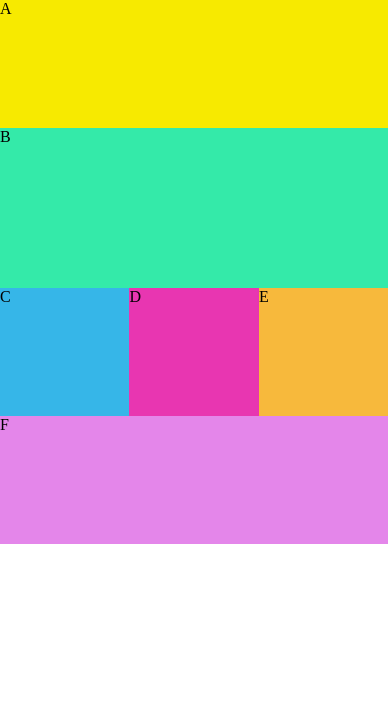
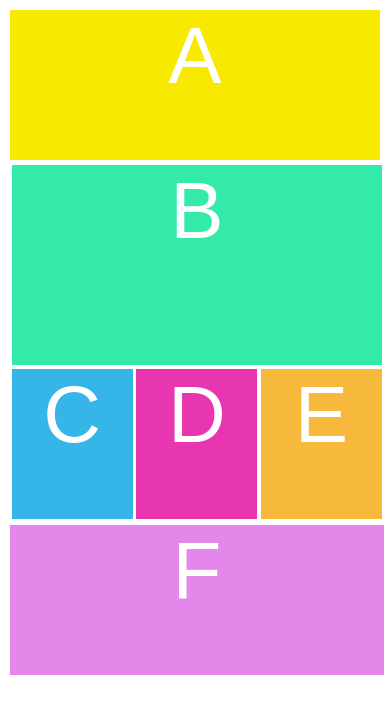
Before and after one commit to CruzMayra/sprint3-de-desktop-a-mobile-2, a plain HTML site: page index.html in a window 390 px wide. Drawn offline with Linux system fonts and the light colour scheme.

Commit message:
Distribución de archivos CSS para grid, desktop y mobile

```diff
--- /dev/null
+++ b/css/grid.css
@@ -0,0 +1,69 @@
+* {
+  box-sizing: border-box;
+}
+
+.container {
+  width: 100%;
+  max-width: 1200px;
+  margin: 0 auto;
+}
+
+.row:before, .row:after {
+  content: " ";
+  display: table;
+  clear: both;
+}
+
+[class*="col-"]{
+  float: left;
+  min-height: 150px;
+  margin: 0.5%;
+}
+
+.col-12 {
+  width: calc(100% - 1%);
+}
+
+.col-11 {
+  width: calc(91.66666666666666% - 1%);
+}
+
+.col-10 {
+  width: calc(83.33333333333334% - 1%);
+}
+
+.col-9 {
+  width: calc(75% - 1%);
+}
+
+.col-8 {
+  width: calc(66.66666666666666% - 1%);
+}
+
+.col-7 {
+  width: calc(58.333333333333336% - 1%);
+}
+
+.col-6 {
+  width: calc(50% - 1%);
+}
+
+.col-5 {
+  width: calc(41.66666666666667% - 1%);
+}
+
+.col-4 {
+  width: calc(33.33333333333333% - 1%);
+}
+
+.col-3 {
+  width: calc(25% - 1%);
+}
+
+.col-2 {
+  width: calc(16.666666666666664% - 1%);
+}
+
+.col-1 {
+  width: calc(8.333333333333332% - 1%);
+}
--- a/css/main.css
+++ b/css/main.css
@@ -1,59 +1,36 @@
-* {
-  box-sizing: border-box;
-  margin: 0;
-  padding: 0;
+[class*="col-"]{
+  color: white;
+  font-family: sans-serif;
+  font-size: 5em;
+  text-align: center;
 }
 
-.container {
-  display: grid;
-  grid-template-rows: 13em 13em 13em;
-  grid-template-columns: repeat(12,8.3%);
-  grid-template-areas:
-  "A A A A A A A A A A A A"
-  "B B B B B B B B B F F F"
-  "C C C D D D E E E F F F";
-  margin: 0 auto;
-  width: 100%;
+.col-12{
+  background: #F7EA00;
 }
 
-.itemA {
-  background: #F7EA00;
-  grid-area: A;
+#item-b,
+#item-c,
+#item-d,
+#item-e {
+  background: #34EAA9;
+  font-size: 1em;
+  height: 200px;
 }
 
-.itemB {
-  background: #34EAA9;
-  grid-area: B;
+#item-c {
+  background: #36B6E8;
 }
 
-.itemC {
-  background: #36B6E8;
-  grid-area: C;
+#item-d {
+  background: #E836B1;
 }
 
-.itemD {
-  background: #E836B1;
-  grid-area: D;
+#item-e {
+  background: #F7B93C;
 }
 
-.itemE {
-  background: #F7B93C;
-  grid-area: E;
+#item-f {
+  background: #E486EA;
+  height: 414px;
 }
-
-.itemF {
-  background: #E486EA;
-  grid-area: F;
-}
-
-@media all and (max-width:768px) {
-  .container {
-    grid-template-rows: 8em 10em 8em 8em;
-    grid-template-areas:
-    "A A A A A A A A A A A A"
-    "B B B B B B B B B B B B"
-    "C C C C D D D D E E E E"
-    "F F F F F F F F F F F F";
-    margin: 0 auto;
-    width: 100%;
-}
--- /dev/null
+++ b/css/mobile.css
@@ -0,0 +1,15 @@
+@media only screen and (max-width:768px) {
+
+  .col-8-mobile {
+    width: 100%;
+  }
+
+  .col-4-mobile {
+    max-height: 20px;
+  }
+
+  #item-f {
+    width: 100%;
+    height: 50px;
+  }
+}
--- a/index.html
+++ b/index.html
@@ -3,17 +3,30 @@
   <head>
     <meta charset="utf-8">
     <meta name="viewport" content="width=device-width, initial-scale=1,maximum-scale=1">
+    <link rel="stylesheet" href="css/grid.css">
     <link rel="stylesheet" href="css/main.css">
+    <link rel="stylesheet" href="css/mobile.css">
     <title>De desktop a mobile: ejercicio 2</title>
   </head>
   <body>
     <div class="container">
-      <div class="itemA">A</div>
-      <div class="itemB">B</div>
-      <div class="itemC">C</div>
-      <div class="itemD">D</div>
-      <div class="itemE">E</div>
-      <div class="itemF">F</div>
+      <div class="row">
+       <div class="col-12">A</div>
+      </div>
+
+      <div class="row">
+        <div class="col-8 col-8-mobile">
+          <div class="row">
+            <div class="col-12" id="item-b">B</div>
+          </div>
+          <div class="row">
+            <div class="col-4 col-4-mobile" id="item-c">C</div>
+            <div class="col-4 col-4-mobile" id="item-d">D</div>
+            <div class="col-4 col-4-mobile" id="item-e">E</div>
+          </div>
+        </div>
+        <div class="col-4" id="item-f">F</div>
+      </div>
     </div>
   </body>
 </html>
```
